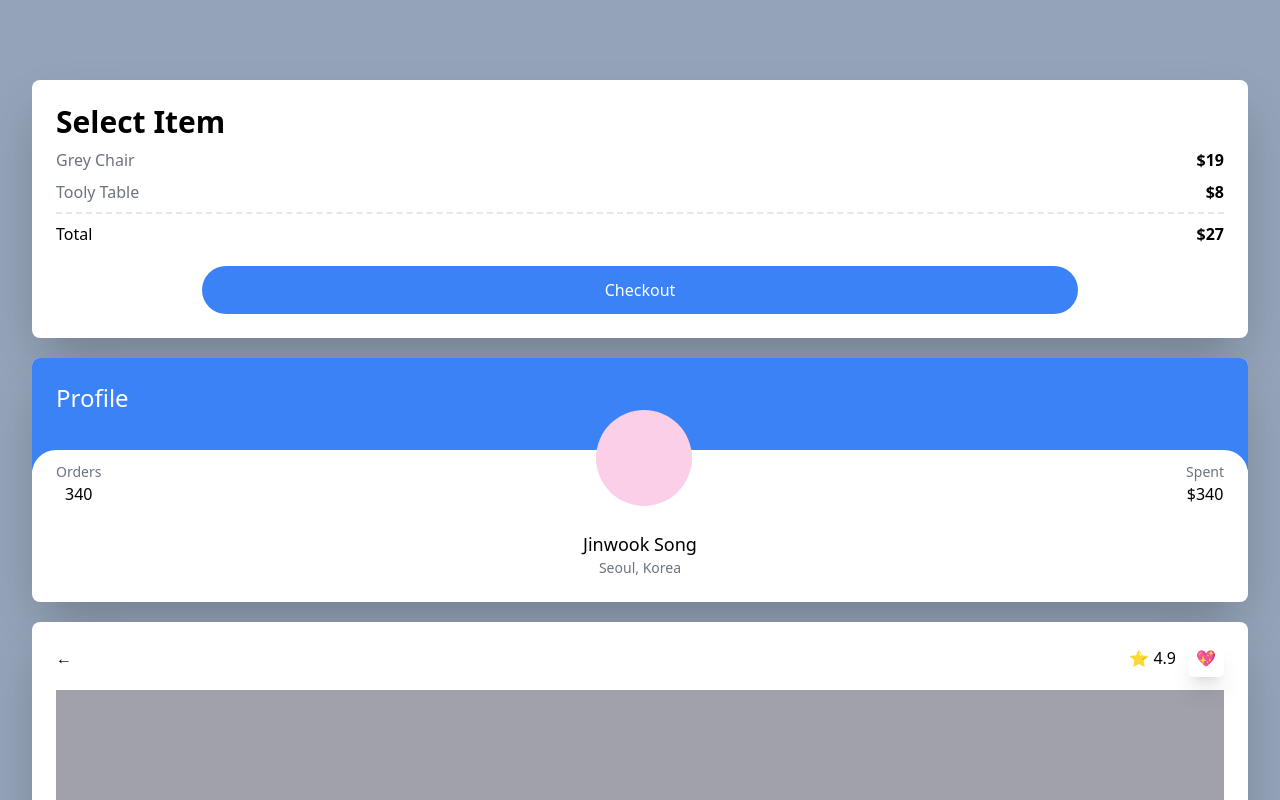
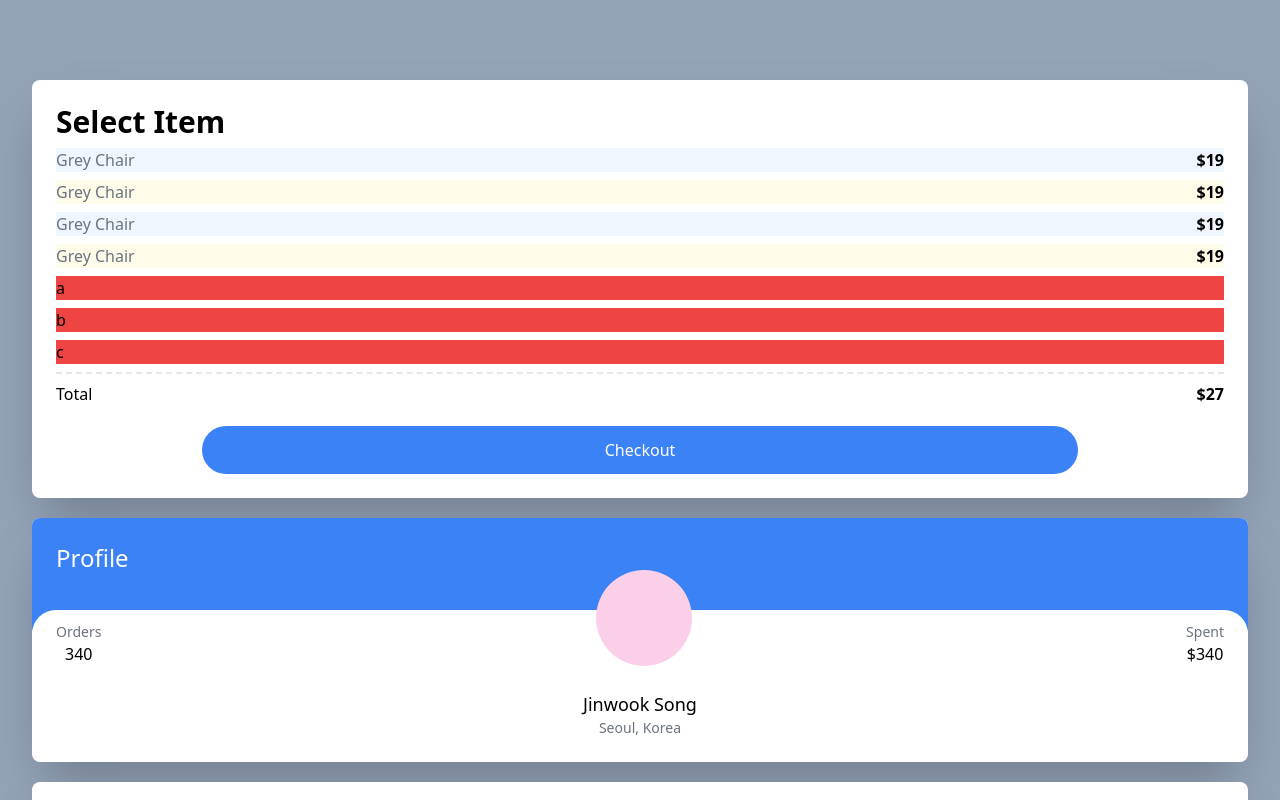
Before and after one commit to Jinwook-Song/tailwind-nextjs, a Next.js app: page / in a window 1280 px wide. Shown: the top 800 px of the page. Built offline with nearby package versions, Linux system fonts and the light colour scheme.

Commit message:
first, last, odd, edd, only, empty on list

```diff
--- a/pages/index.tsx
+++ b/pages/index.tsx
@@ -5,14 +5,24 @@
     <div className='bg-slate-400 py-20 px-8 flex flex-col space-y-5 min-h-screen'>
       <div className='bg-white p-6 rounded-lg shadow-2xl'>
         <span className='font-semibold text-3xl'>Select Item</span>
-        <div className='flex justify-between my-2'>
-          <span className='text-gray-500'>Grey Chair</span>
-          <span className='font-semibold'>$19</span>
-        </div>
-        <div className='flex justify-between'>
-          <span className='text-gray-500'>Tooly Table</span>
-          <span className='font-semibold'>$8</span>
-        </div>
+        <ul>
+          {[1, 2, 3, 4].map((i) => (
+            <div
+              key={i}
+              className='flex justify-between my-2 odd:bg-blue-50 even:bg-yellow-50 first:bg-teal-50 last:bg-amber-50'
+            >
+              <span className='text-gray-500'>Grey Chair</span>
+              <span className='font-semibold'>$19</span>
+            </div>
+          ))}
+        </ul>
+        <ul>
+          {['a', 'b', 'c', ''].map((element, idx) => (
+            <div key={idx} className='mb-2'>
+              <li className='bg-red-500 empty:hidden'>{element}</li>
+            </div>
+          ))}
+        </ul>
         <div className='flex justify-between mt-2 pt-2 border-t-2 border-dashed'>
           <span>Total</span>
           <span className='font-semibold'>$27</span>
```
